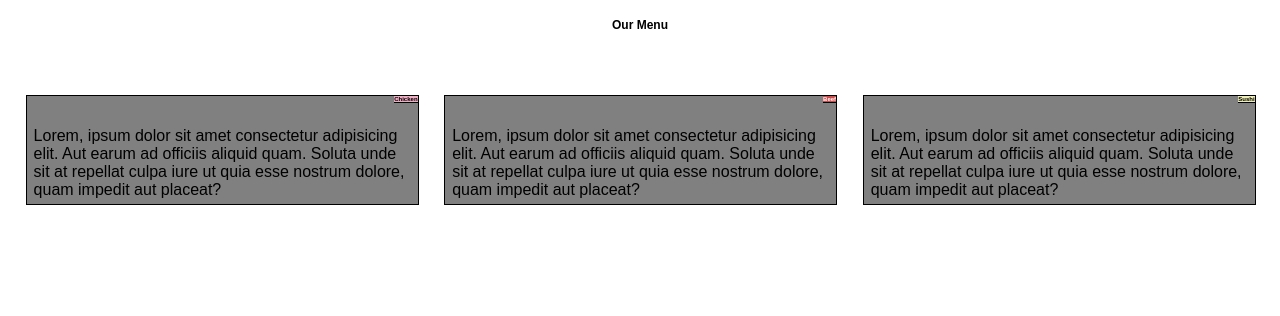
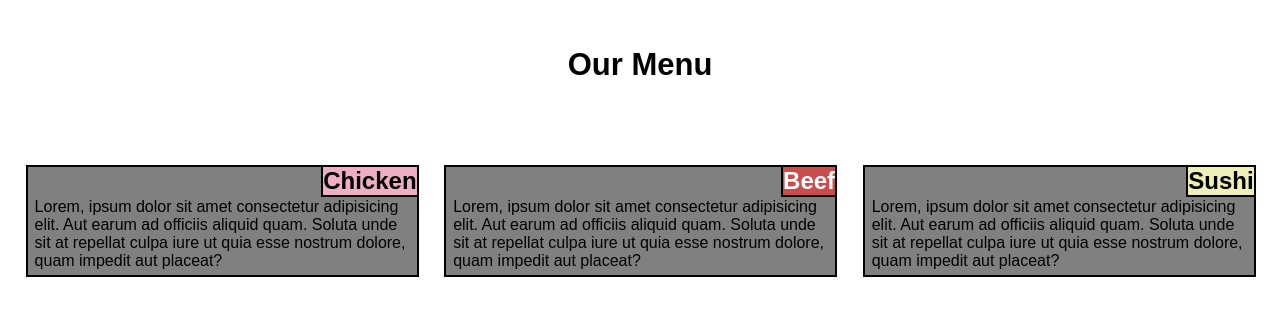
Before and after one commit to laibasattar/coursera_test, a plain HTML site: page mod2_solution/index.html in a window 1280 px wide. Drawn offline with Linux system fonts and the light colour scheme.

Commit message:
Update style.css

```diff
--- a/mod2_solution/css/style.css
+++ b/mod2_solution/css/style.css
@@ -5,39 +5,27 @@
 }
 h1 {
   text-align: center;
-  font-size: 75%;
+  font-size: 31px;
   font-weight: bold;
   margin-top: 1.5em;
   margin-bottom: 1em;
 }
 h2 {
   text-align: center;
-  font-size: 25%;
+  font-size: 24px;
   font-weight: bold;
-  border-left: ]1px solid black;
-  border-bottom: 1px solid black;
+  border-left: 0.1em solid black;
+  border-bottom: 0.1em solid black;
 }
 #chicken {
   background-color: rgb(238, 174, 196);
-  /* position: absolute;
-  top: -4px;
-  left: 12em; */
-  /* position: relative;
-  top: -4px;
-  left: 12em; */
 }
 #beef {
   background-color: rgb(202, 76, 76);
   color: white;
-  /* position: relative;
-  top: -4px;
-  left: 62%; */
 }
 #sushi {
   background-color: rgb(238, 238, 184);
-  /* position: relative;
-  top: -4px;
-  left: 287px; */
 }
 p {
   margin-top: 0px;
@@ -46,7 +34,7 @@ p {
   margin-left: 7px;
 }
 div > div {
-  border: 1px solid black;
+  border: 0.18em solid black;
   margin-bottom: 1em;
   background-color: gray;
   position: relative;
```
